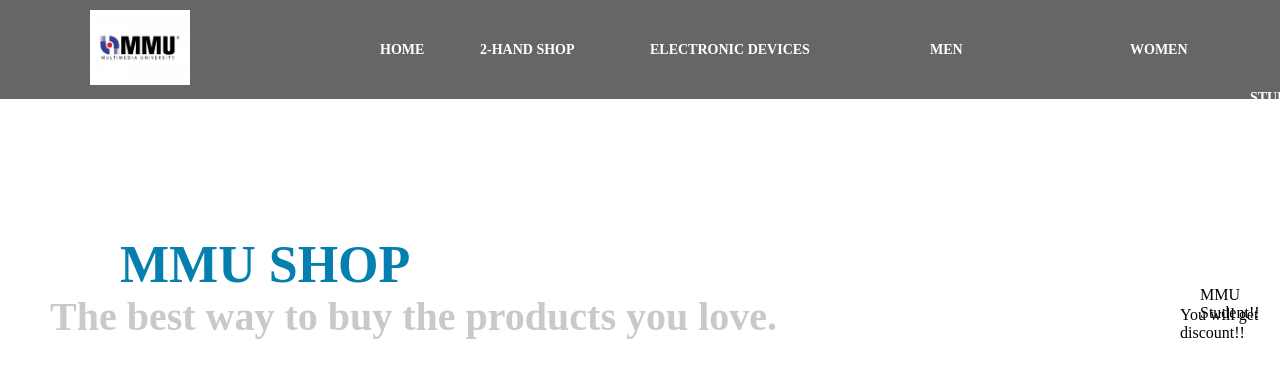
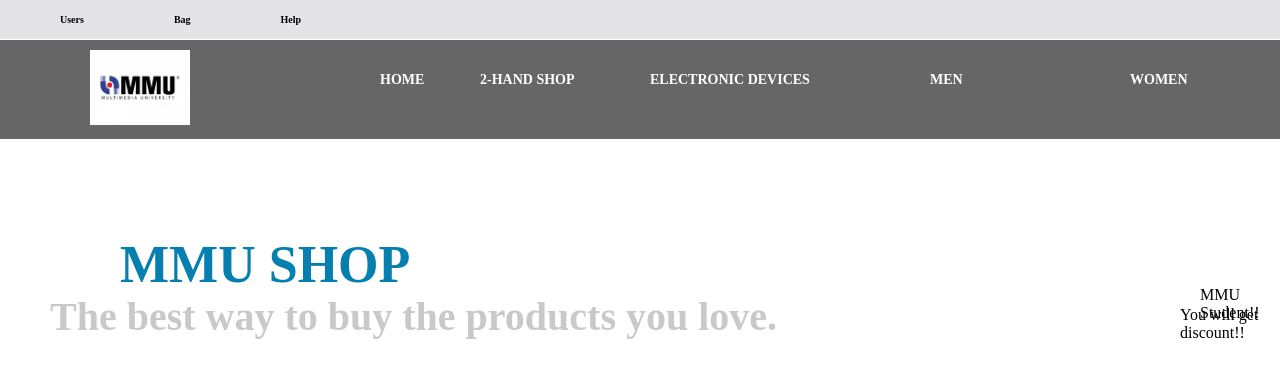
Before and after one commit to cskee/TT8L-12, a Flask app: a page that uses MMU SHOP/templates/homepage.html in a window 1280 px wide. Shown: the top 378 px of the page. Run offline with Flask 3, Linux system fonts and the light colour scheme.

Commit message:
add 2 navigator bar , hope the text can align to right hand side(using chatgpt and watch tutorial video from youtube but it failed

```diff
--- a/MMU SHOP/static/homepage.css
+++ b/MMU SHOP/static/homepage.css
@@ -4,7 +4,7 @@
 
 nav{
     position: fixed;
-    top: 0;
+    top: 40;
     left: 0;
     width: 100%;
     height: 100px;
@@ -23,7 +23,7 @@
 }
 
 nav ul li a{
-    line-height: 80px;
+    line-height: 140px;
     color: #fff;
     padding: 12px 30px;
     text-decoration: none;
@@ -36,3 +36,43 @@
     background: rgba(0,0,0,0.7);
     border-radius: 6px;
 }
+
+.nav_one{
+    position: fixed;
+    top: 0;
+    left: 0;
+    width: 100%;
+    height: 40px;
+    padding: 10px 90px;
+    box-sizing: border-box;
+    background: rgba(220, 220, 224, 0.76);
+
+}
+
+.nav_one{
+    list-style: none;
+    float: right;
+    margin: 0;
+    padding: 0;
+    display: flex;
+    justify-content: space-between;
+    align-items: center;
+}
+
+
+.nav_one li a{
+    line-height: 40px;
+    color: black;
+    padding: 12px 30px;
+    text-decoration: none;
+    text-transform: capitalize;
+    font-size:10px;
+    margin-left: 30px;
+    font-weight: bold;
+
+}
+
+.nav_one ul li a:hover{
+    background: white;
+    border-radius: 4px;
+}
--- a/MMU SHOP/templates/homepage.html
+++ b/MMU SHOP/templates/homepage.html
@@ -4,6 +4,16 @@
 <title>MMU Shop</title>
 </head>
 <body>
+    <nav class="nav_one">
+        <ul>
+            <li><a href="#">Users</a></li>
+            <li><a>Bag</a></li>
+            <li><a>Help</a></li>
+        </ul>
+
+
+    </nav>
+
     <nav>
         <img src="{{ url_for('static', filename='mmu_image.jpg') }}" alt="MMU Logo" style="width: 100px; height: auto;">
             <ul>
```
